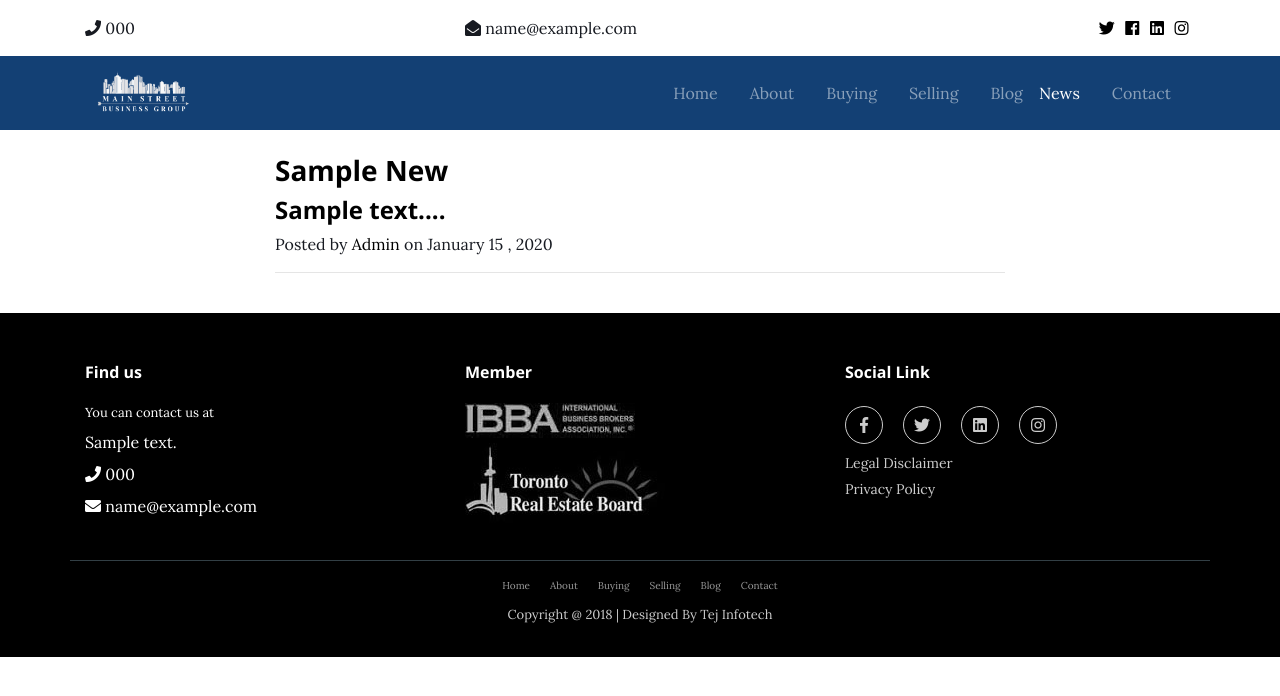
After one commit to itzmanish/mainstreetbiz, a Django app: page /news/ in a window 1280 px wide. The commit adds this page. Shown: the top 696 px of the page. Run offline with Django 3.2, Linux system fonts and the light colour scheme; tables that the repository leaves empty hold one stand-in row (values such as "Sample post"); some libraries are stand-ins or nearby versions.

Commit message:
News:added news app

```diff
--- a/mainstreetbiz/settings.py
+++ b/mainstreetbiz/settings.py
@@ -31,6 +31,7 @@ ALLOWED_HOSTS = config('ALLOWED_HOSTS', cast=Csv())
 # Application definition
 
 INSTALLED_APPS = [
+    'news.apps.NewsConfig',
     'setting.apps.SettingConfig',
     'downloads.apps.DownloadsConfig',
     'blog.apps.BlogConfig',
--- a/mainstreetbiz/urls.py
+++ b/mainstreetbiz/urls.py
@@ -27,6 +27,7 @@ urlpatterns = [
     path('buying-process/', buyingProcess, name='buying-process'),
     path('listings/', include('listing.urls')),
     path('blog/', include('blog.urls')),
+    path('news/', include('news.urls')),
     path('about/', about, name='about'),
     path('team/', include('realtor.urls')),
     path('contact/', include('contact.urls')),
--- /dev/null
+++ b/news/apps.py
@@ -0,0 +1,5 @@
+from django.apps import AppConfig
+
+
+class NewsConfig(AppConfig):
+    name = 'news'
--- /dev/null
+++ b/news/models.py
@@ -0,0 +1,27 @@
+from django.db import models
+from django.template.defaultfilters import slugify
+from ckeditor_uploader.fields import RichTextUploadingField
+# Create your models here.
+
+
+class News(models.Model):
+    title = models.CharField(max_length=500)
+    subtitle = models.CharField(max_length=500, blank=True)
+    slug = models.SlugField(unique=True, max_length=500)
+    content = RichTextUploadingField(config_name='default')
+    image = models.ImageField(upload_to='images/')
+    created_At = models.DateTimeField(auto_now_add=True)
+
+    def __str__(self):
+        return self.title
+
+    def summary(self):
+        return self.content[:50] + '...'
+
+    def pretty_date(self):
+        return self.created_At.strftime('%B %d , %Y')
+
+    def save(self, *args, **kwargs):
+            # Newly created object, so set slug
+        self.slug = slugify(self.title)
+        super(News, self).save(*args, **kwargs)
--- /dev/null
+++ b/news/urls.py
@@ -0,0 +1,8 @@
+from django.urls import path
+from .views import home, details
+app_name = 'news'
+
+urlpatterns = [
+    path('', home, name='home'),
+    path('<slug:slug>/', details, name='details')
+]
--- /dev/null
+++ b/news/views.py
@@ -0,0 +1,22 @@
+from django.shortcuts import render, get_object_or_404
+from django.core.paginator import Paginator
+from mainstreetbiz.views import static_query
+from .models import News
+
+
+def home(request):
+    object_list = News.objects.all()
+    paginator = Paginator(object_list, 6)
+
+    page = request.GET.get('page')
+    news = paginator.get_page(page)
+    context = {'news': news}
+    context.update(static_query())
+    return render(request, 'news/home.html', context)
+
+
+def details(request, slug):
+    news = News.objects.get(slug=slug)
+    context = {'news': news}
+    context.update(static_query())
+    return render(request, 'news/single_news.html', context)
--- a/templates/layout.html
+++ b/templates/layout.html
@@ -89,6 +89,9 @@
                             <li><a class="dropdown-item" href="#">Something else here</a></li>
                         </ul>
                     </li>
+                    <li class="nav-item {% block news_li_class %} {% endblock %}mr-3">
+                        <a class="nav-link" href="{% url 'news:home' %}">News</a>
+                    </li>
                     <li class="nav-item {% block contact_li_class %} {% endblock %}mr-3">
                         <a class="nav-link" href="{% url 'contact:contact' %}">Contact</a>
                     </li>
--- /dev/null
+++ b/templates/news/home.html
@@ -0,0 +1,46 @@
+{% extends 'layout.html' %}
+{% block news_li_class %} active {% endblock %}
+{% block title %} News {% endblock %}
+{% block content %}
+<br>
+<div class="container">
+    <div class="row">
+        <div class="col-lg-8 col-md-10 mx-auto">
+            {% if news %}
+            {% for news in news %}
+            <div class="post-preview">
+                <a href="{% url 'news:details' slug=news.slug %}">
+                    <h2 class="post-title">
+                        {{ news.title.title }}
+                    </h2>
+                    <h3 class="post-subtitle">
+                        {{ news.summary | safe }}
+                    </h3>
+                </a>
+                <p class="post-meta">Posted by
+                    <a href="#">Admin</a>
+                    on {{ news.pretty_date }}</p>
+            </div>
+            <hr>
+            {% endfor %}
+            {% else %}
+            <div class="m-auto col-md-12">
+                <p>No News Story Available</p>
+            </div>
+            {% endif %}
+            <!-- Pager -->
+            <div class="clearfix">
+                {% if news.has_previous %}
+                <a class="btn btn-white float-left" href="?page=1">&larr; Newer News</a>
+                {% endif %}
+                {% if news.has_next %}
+                <a class="btn btn-white float-right" href="?page={{ news.next_page_number }}">Older News
+                    &rarr;</a>
+                {% endif %}
+            </div>
+        </div>
+    </div>
+</div>
+<br>
+
+{% endblock %}
```
Also changed, not shown: news/admin.py (added, +12 -0 lines), news/tests.py (added, +7 -0 lines), templates/news/single_news.html (added, +36 -0 lines), news/__init__.py (added), news/migrations/0001_initial.py (added), news/migrations/__init__.py (added).
